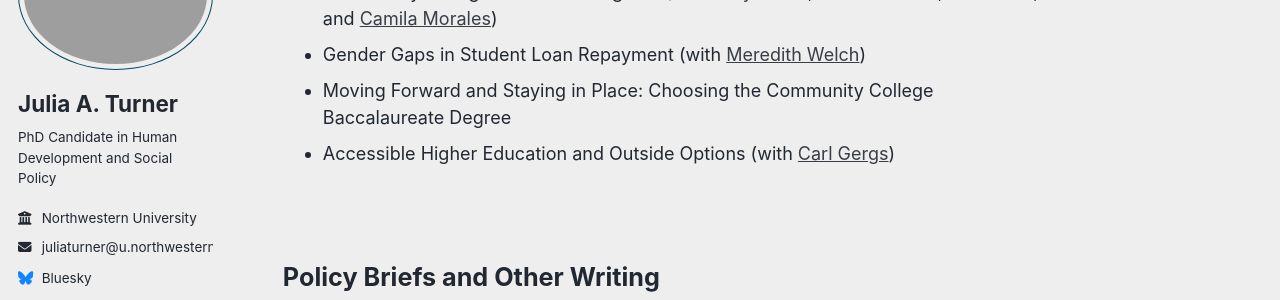
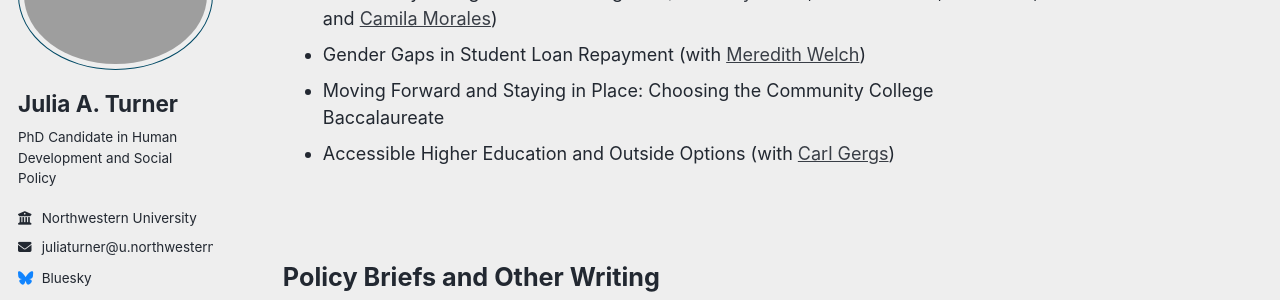
Before and after one commit to julia-a-turner/julia-a-turner.github.io, a Jekyll site: the page built from _pages/research.md, in a window 1280 px wide and 900 px high, scrolled down 1243 px. Shown: the part 180-480 px from the top of the window. Built offline with Jekyll 4.4.1, drawn with Linux system fonts in a browser that asks for light colours; a script bundle is joined from its source files by our own code; library files that are not in the unit come from our copies.

Commit message:
Update research.md

```diff
--- a/_pages/research.md
+++ b/_pages/research.md
@@ -66,7 +66,7 @@ Building on canonical models of human capital investment, this paper explores th
 - Understanding Student Debt Relief: Insights from SAVE
 - Estimating the Value of a New Postsecondary Credential: An Audit Study of Community College Bachelor's Degrees (with [Riley Acton](https://www.rileyacton.com/home), [Kalena Cortes](https://www.kalenacortes.com/), [Lois Miller](https://www.loismiller.info/home), and [Camila Morales](https://www.camilantmorales.com/))
 - Gender Gaps in Student Loan Repayment (with [Meredith Welch](https://www.meredithswelch.com/))
-- Moving Forward and Staying in Place: Choosing the Community College Baccalaureate Degree
+- Moving Forward and Staying in Place: Choosing the Community College Baccalaureate
 - Accessible Higher Education and Outside Options (with [Carl Gergs](https://carlgergs.com/))
 
 <br>
```
